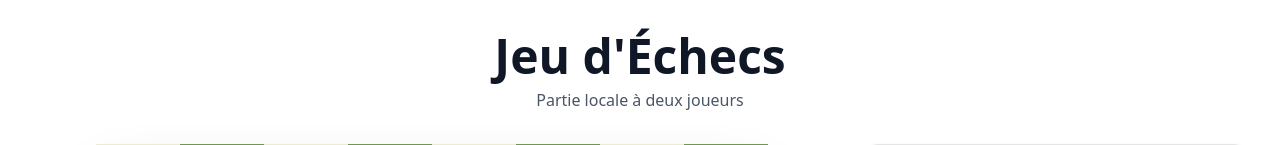
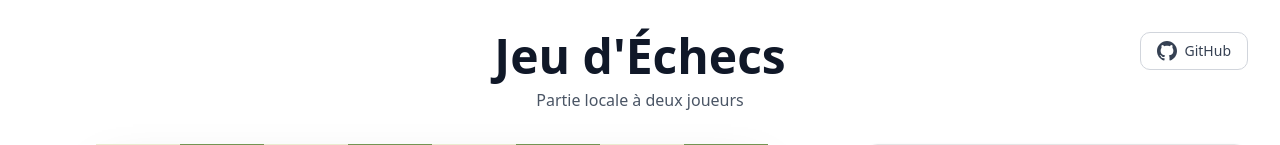
Before and after one commit to ln-dev7/chess-game, a Next.js app: page / in a window 1280 px wide. Shown: the top 145 px of the page. Built offline with nearby package versions, Linux system fonts and the light colour scheme.

Commit message:
Add GitHub link to ChessGame component header
- Introduced a GitHub link in the header of the ChessGame component for easy access to the project repository.
- Enhanced the header layout with relative positioning to accommodate the new link without disrupting existing styles.

```diff
--- a/components/ChessGame.tsx
+++ b/components/ChessGame.tsx
@@ -251,11 +251,27 @@
   return (
     <div className="min-h-screen bg-white p-4 md:p-8">
       <div className="max-w-7xl mx-auto">
-        <div className="text-center mb-8">
+        <div className="text-center mb-8 relative">
           <h1 className="text-4xl md:text-5xl font-bold text-gray-900 mb-2">
             Jeu d&apos;Échecs
           </h1>
           <p className="text-gray-600">Partie locale à deux joueurs</p>
+          <a
+            href="https://github.com/ln-dev7/chess-game"
+            target="_blank"
+            rel="noopener noreferrer"
+            className="absolute top-0 right-0 inline-flex items-center gap-2 px-4 py-2 text-sm font-medium text-gray-700 bg-white border border-gray-300 rounded-lg hover:bg-gray-50 hover:text-gray-900 transition-colors"
+          >
+            <svg
+              className="w-5 h-5"
+              fill="currentColor"
+              viewBox="0 0 24 24"
+              xmlns="http://www.w3.org/2000/svg"
+            >
+              <path d="M12 0c-6.626 0-12 5.373-12 12 0 5.302 3.438 9.8 8.207 11.387.599.111.793-.261.793-.577v-2.234c-3.338.726-4.033-1.416-4.033-1.416-.546-1.387-1.333-1.756-1.333-1.756-1.089-.745.083-.729.083-.729 1.205.084 1.839 1.237 1.839 1.237 1.07 1.834 2.807 1.304 3.492.997.107-.775.418-1.305.762-1.604-2.665-.305-5.467-1.334-5.467-5.931 0-1.311.469-2.381 1.236-3.221-.124-.303-.535-1.524.117-3.176 0 0 1.008-.322 3.301 1.23.957-.266 1.983-.399 3.003-.404 1.02.005 2.047.138 3.006.404 2.291-1.552 3.297-1.23 3.297-1.23.653 1.653.242 2.874.118 3.176.77.84 1.235 1.911 1.235 3.221 0 4.609-2.807 5.624-5.479 5.921.43.372.823 1.102.823 2.222v3.293c0 .319.192.694.801.576 4.765-1.589 8.199-6.086 8.199-11.386 0-6.627-5.373-12-12-12z"/>
+            </svg>
+            <span className="hidden sm:inline">GitHub</span>
+          </a>
         </div>
 
         <div className="grid grid-cols-1 lg:grid-cols-3 gap-6 lg:gap-8 items-start">
```
